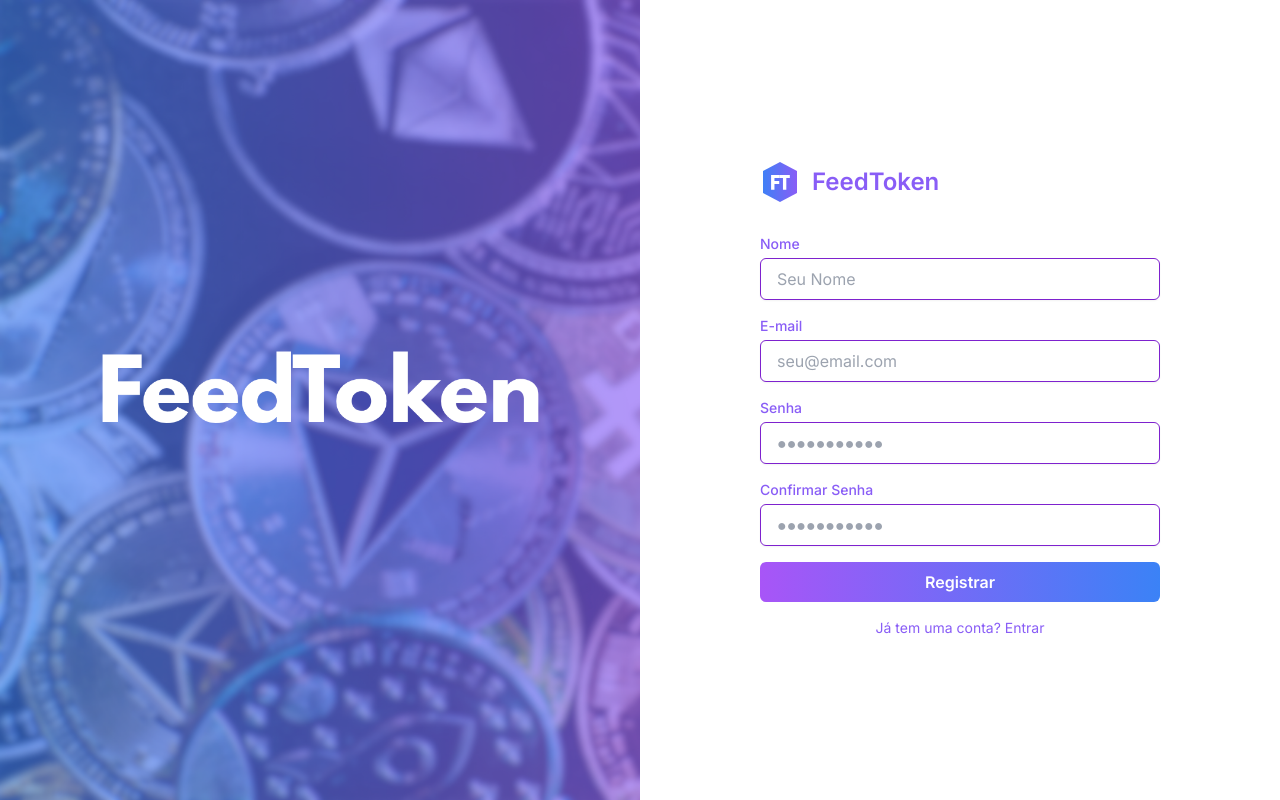
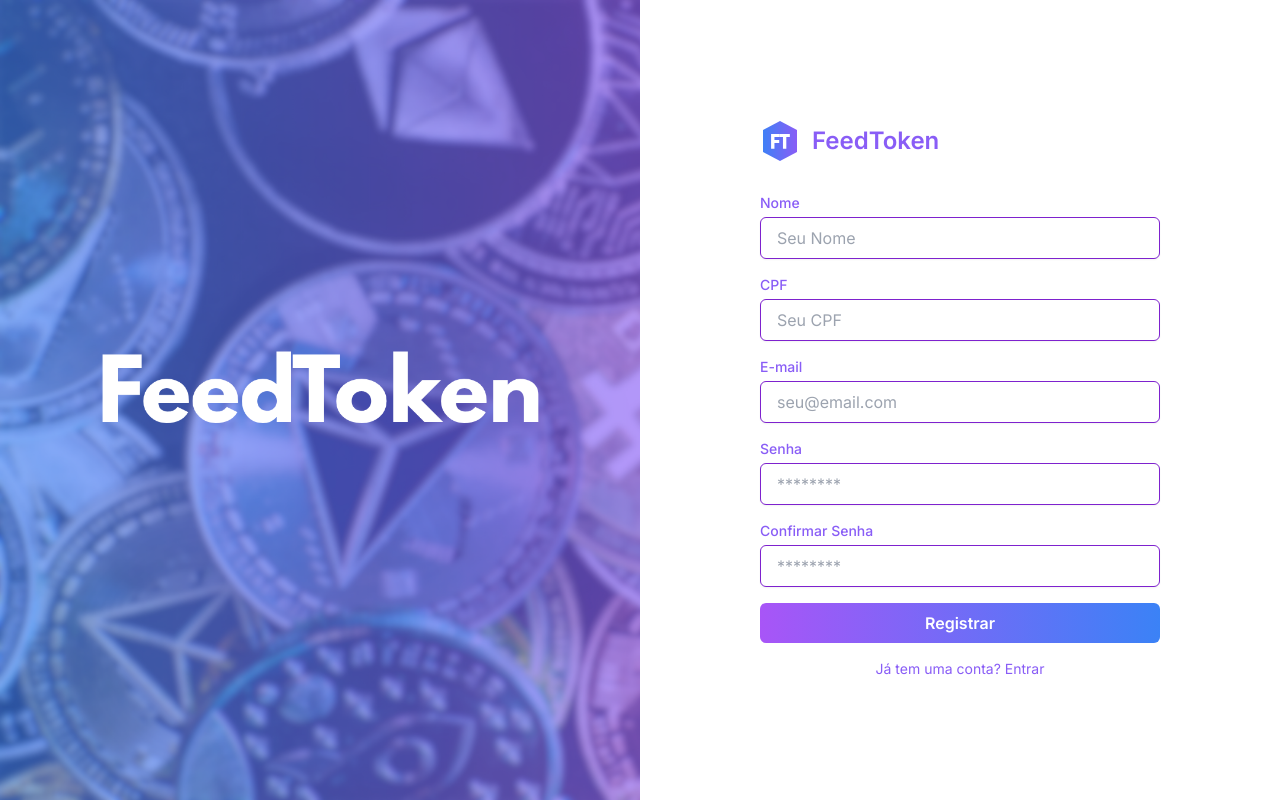
Before and after one commit to TransferoNovaIguacu/feedback-company-front, a Next.js app: page /auth/register in a window 1280 px wide. Built offline with nearby package versions, Linux system fonts and the light colour scheme.

Commit message:
feat: implement registration form with validation and error handling

```diff
--- a/app/auth/register/page.tsx
+++ b/app/auth/register/page.tsx
@@ -1,17 +1,60 @@
+"use client";
+
 import Image from "next/image";
 import Head from "next/head";
 import backgroundft from "@/public/png/backgroundft.png";
-import logoo from "@/public/svg/logoo.svg"
+import logoo from "@/public/svg/logoo.svg";
 import { Botao1 } from "@/app/components/Botao";
+import { useState } from "react";
+import { FormDataPayload, validateFormData } from "@/utils/verifyForms";
+import api from "@/utils/axios";
+import { useRouter } from "next/navigation";
+
+
+type FormErrors = Partial<Record<keyof FormDataPayload, string>>;
 
 export default function Register() {
+  const [errors, setErrors] = useState<FormErrors>({});
+  const router = useRouter()
+
+ const handleSubmit = (e: React.FormEvent<HTMLFormElement>) => {
+  e.preventDefault();
+  setErrors({});
+
+  const formData = new FormData(e.currentTarget);
+  const raw = Object.fromEntries(formData.entries());
+
+  const data: FormDataPayload = {
+    full_name: String(raw.name ?? "").trim(),
+    cpf: String(raw.cpf ?? "").trim(),
+    email: String(raw.email ?? "").trim(),
+    password1: String(raw.password ?? ""),
+    password2: String(raw.confirmPassword ?? ""),
+  };
+
+  const validationErrors = validateFormData(data);
+
+  if (Object.keys(validationErrors).length > 0) {
+    setErrors(validationErrors);
+    return;
+  }
+
+  try {
+    api.post("auth/register/common/", data)
+    router.push("/auth/login")
+  } catch (error) {
+    console.error(error)
+  }
+
+ }
+
   return (
     <>
       <Head>
         <title>Registro | FeedToken</title>
       </Head>
+
       <div className="flex flex-col md:flex-row h-screen text-purple-950 bg-white">
-        {/* Lado esquerdo: visível só no desktop */}
         <div className="hidden md:block md:w-1/2 bg-gradient-to-t from-primary to-secondary relative">
           <Image
             src={backgroundft}
@@ -19,12 +62,9 @@ export default function Register() {
             layout="fill"
             objectFit="cover"
           />
-          <div className="absolute inset-0 flex items-center justify-center">
-            <h1 className="text-white text-5xl font-bold"></h1>
-          </div>
+          <div className="absolute inset-0 flex items-center justify-center"></div>
         </div>
 
-        {/* Lado direito: ocupa tudo no mobile, metade no desktop */}
         <div className="w-full h-full md:w-1/2 flex items-center justify-center bg-white">
           <div className="w-full max-w-md px-6 py-12">
             <div className="flex items-center mb-8">
@@ -38,46 +78,121 @@ export default function Register() {
               <h2 className="text-2xl font-semibold text-primary">FeedToken</h2>
             </div>
 
-            <form className="space-y-4">
+            <form onSubmit={handleSubmit} className="space-y-4" noValidate>
               <div>
-                <label className="block text-sm font-medium text-primary">Nome</label>
+                <label className="block text-sm font-medium text-primary">
+                  Nome
+                </label>
                 <input
                   type="text"
-                  className="mt-1 block w-full rounded-md border border-purple-700 shadow-sm focus:border-primary focus:ring-primary px-4 py-2 text-black"
-                placeholder="Seu Nome"/>
+                  name="name"
+                  className={`mt-1 block w-full rounded-md border px-4 py-2 text-black shadow-sm focus:ring-primary focus:border-primary ${
+                    errors.full_name ? "border-red-500" : "border-purple-700"
+                  }`}
+                  placeholder="Seu Nome"
+                  aria-invalid={!!errors.full_name}
+                  aria-describedby={errors.full_name ? "name-error" : undefined}
+                />
+                {errors.full_name && (
+                  <p id="name-error" className="text-red-500 text-sm mt-1">
+                    {errors.full_name}
+                  </p>
+                )}
               </div>
 
               <div>
-                <label className="block text-sm font-medium text-primary">E-mail</label>
+                <label className="block text-sm font-medium text-primary">
+                  CPF
+                </label>
                 <input
-                  type="email"
-                  className="mt-1 block w-full rounded-md border border-purple-700 shadow-sm focus:border-primary focus:ring-primary px-4 py-2 text-black"
-                  placeholder="seu@email.com"
-                  />
+                  type="text"
+                  name="cpf"
+                  className={`mt-1 block w-full rounded-md border px-4 py-2 text-black shadow-sm focus:ring-primary focus:border-primary ${
+                    errors.cpf ? "border-red-500" : "border-purple-700"
+                  }`}
+                  placeholder="Seu CPF"
+                  aria-invalid={!!errors.cpf}
+                  aria-describedby={errors.cpf ? "cpf-error" : undefined}
+                />
+                {errors.cpf && (
+                  <p id="cpf-error" className="text-red-500 text-sm mt-1">
+                    {errors.cpf}
+                  </p>
+                )}
               </div>
 
               <div>
-                <label className="block text-sm font-medium text-primary">Senha</label>
+                <label className="block text-sm font-medium text-primary">
+                  E-mail
+                </label>
                 <input
-                  type="password"
-                  className="mt-1 block w-full rounded-md border border-purple-700 shadow-sm focus:border-primary focus:ring-primary px-4 py-2"
-                  placeholder="&#9679;&#9679;&#9679;&#9679;&#9679;&#9679;&#9679;&#9679;&#9679;&#9679;&#9679;"
+                  type="email"
+                  name="email"
+                  className={`mt-1 block w-full rounded-md border px-4 py-2 text-black shadow-sm focus:ring-primary focus:border-primary ${
+                    errors.email ? "border-red-500" : "border-purple-700"
+                  }`}
+                  placeholder="seu@email.com"
+                  aria-invalid={!!errors.email}
+                  aria-describedby={errors.email ? "email-error" : undefined}
                 />
+                {errors.email && (
+                  <p id="email-error" className="text-red-500 text-sm mt-1">
+                    {errors.email}
+                  </p>
+                )}
               </div>
 
               <div>
-                <label className="block text-sm font-medium text-primary">Confirmar Senha</label>
+                <label className="block text-sm font-medium text-primary">
+                  Senha
+                </label>
                 <input
                   type="password"
-                  className="mt-1 block w-full rounded-md border border-purple-700 shadow-sm focus:border-primary focus:ring-primary px-4 py-2"
-                  placeholder="&#9679;&#9679;&#9679;&#9679;&#9679;&#9679;&#9679;&#9679;&#9679;&#9679;&#9679;"
+                  name="password"
+                  className={`mt-1 block w-full rounded-md border px-4 py-2 shadow-sm focus:ring-primary focus:border-primary ${
+                    errors.password1 ? "border-red-500" : "border-purple-700"
+                  }`}
+                  placeholder="********"
+                  aria-invalid={!!errors.password1}
+                  aria-describedby={errors.password1 ? "password-error" : undefined}
                 />
+                {errors.password1 && (
+                  <p id="password-error" className="text-red-500 text-sm mt-1">
+                    {errors.password1}
+                  </p>
+                )}
               </div>
 
-            <Botao1 texto="Registrar"/>
+              <div>
+                <label className="block text-sm font-medium text-primary">
+                  Confirmar Senha
+                </label>
+                <input
+                  type="password"
+                  name="confirmPassword"
+                  className={`mt-1 block w-full rounded-md border px-4 py-2 shadow-sm focus:ring-primary focus:border-primary ${
+                    errors.password2 ? "border-red-500" : "border-purple-700"
+                  }`}
+                  placeholder="********"
+                  aria-invalid={!!errors.password2}
+                  aria-describedby={
+                    errors.password2 ? "confirmPassword-error" : undefined
+                  }
+                />
+                {errors.password2 && (
+                  <p
+                    id="confirmPassword-error"
+                    className="text-red-500 text-sm mt-1"
+                  >
+                    {errors.password2}
+                  </p>
+                )}
+              </div>
+
+              <Botao1 texto="Registrar" />
 
               <div className="text-center text-sm text-primary hover:underline cursor-pointer">
-                Já tem uma conta? Entrar
+                Já tem uma conta? <a href="/auth/login">Entrar</a>
               </div>
             </form>
           </div>
--- /dev/null
+++ b/app/common/page.tsx
@@ -0,0 +1,7 @@
+import EmConstrucao from "../en-construcao/page";
+
+export default function CommonPage(){
+    return (
+        <EmConstrucao/>
+    )
+}
--- a/package.json
+++ b/package.json
@@ -9,6 +9,7 @@
     "lint": "next lint"
   },
   "dependencies": {
+    "axios": "^1.9.0",
     "framer-motion": "^12.16.0",
     "lucide-react": "^0.513.0",
     "next": "13.5.6",
--- /dev/null
+++ b/utils/axios.ts
@@ -0,0 +1,10 @@
+import axios from "axios";
+
+const api = axios.create({
+  baseURL: "https://feedback-company-backend.onrender.com/api/v1/",
+  // headers: {
+  //   Authorization: 'Bearer token'
+  // }
+});
+
+export default api;
--- /dev/null
+++ b/utils/verifyForms.ts
@@ -0,0 +1,67 @@
+export function isValidCPF(cpf: string) {
+  cpf = cpf.replace(/[^\d]+/g, ""); // só números
+  if (cpf.length !== 11) return false;
+  if (/^(\d)\1+$/.test(cpf)) return false; // todos iguais não valem
+
+  let sum = 0;
+  let rest;
+
+  for (let i = 1; i <= 9; i++)
+    sum += parseInt(cpf.substring(i - 1, i)) * (11 - i);
+
+  rest = (sum * 10) % 11;
+  if (rest === 10 || rest === 11) rest = 0;
+  if (rest !== parseInt(cpf.substring(9, 10))) return false;
+
+  sum = 0;
+  for (let i = 1; i <= 10; i++)
+    sum += parseInt(cpf.substring(i - 1, i)) * (12 - i);
+
+  rest = (sum * 10) % 11;
+  if (rest === 10 || rest === 11) rest = 0;
+  if (rest !== parseInt(cpf.substring(10, 11))) return false;
+
+  return true;
+}
+
+export interface FormDataPayload {
+  full_name: string;
+  cpf: string;
+  email: string;
+  password1: string;
+  password2: string;
+};
+
+type FormErrors = Partial<Record<keyof FormDataPayload, string>>;
+
+export function validateFormData(data: FormDataPayload): FormErrors {
+  const errors: FormErrors = {};
+
+  if (!data.full_name) {
+    errors.full_name = "Nome é obrigatório.";
+  }
+
+  if (!data.cpf) {
+    errors.cpf = "CPF é obrigatório.";
+  } else if (!isValidCPF(data.cpf)) {
+    errors.cpf = "CPF inválido.";
+  }
+
+  if (!data.email) {
+    errors.email = "E-mail é obrigatório.";
+  } else if (!/\S+@\S+\.\S+/.test(data.email)) {
+    errors.email = "E-mail inválido.";
+  }
+
+  if (!data.password1) {
+    errors.password1 = "Senha é obrigatória.";
+  } else if (data.password1.length < 8) {
+    errors.password1 = "Senha deve ter no mínimo 8 caracteres.";
+  }
+
+  if (data.password2 !== data.password1) {
+    errors.password2 = "As senhas não coincidem.";
+  }
+
+  return errors;
+}
```
Also changed, not shown: 1 other file (tests, documents, lock files or other folders).
